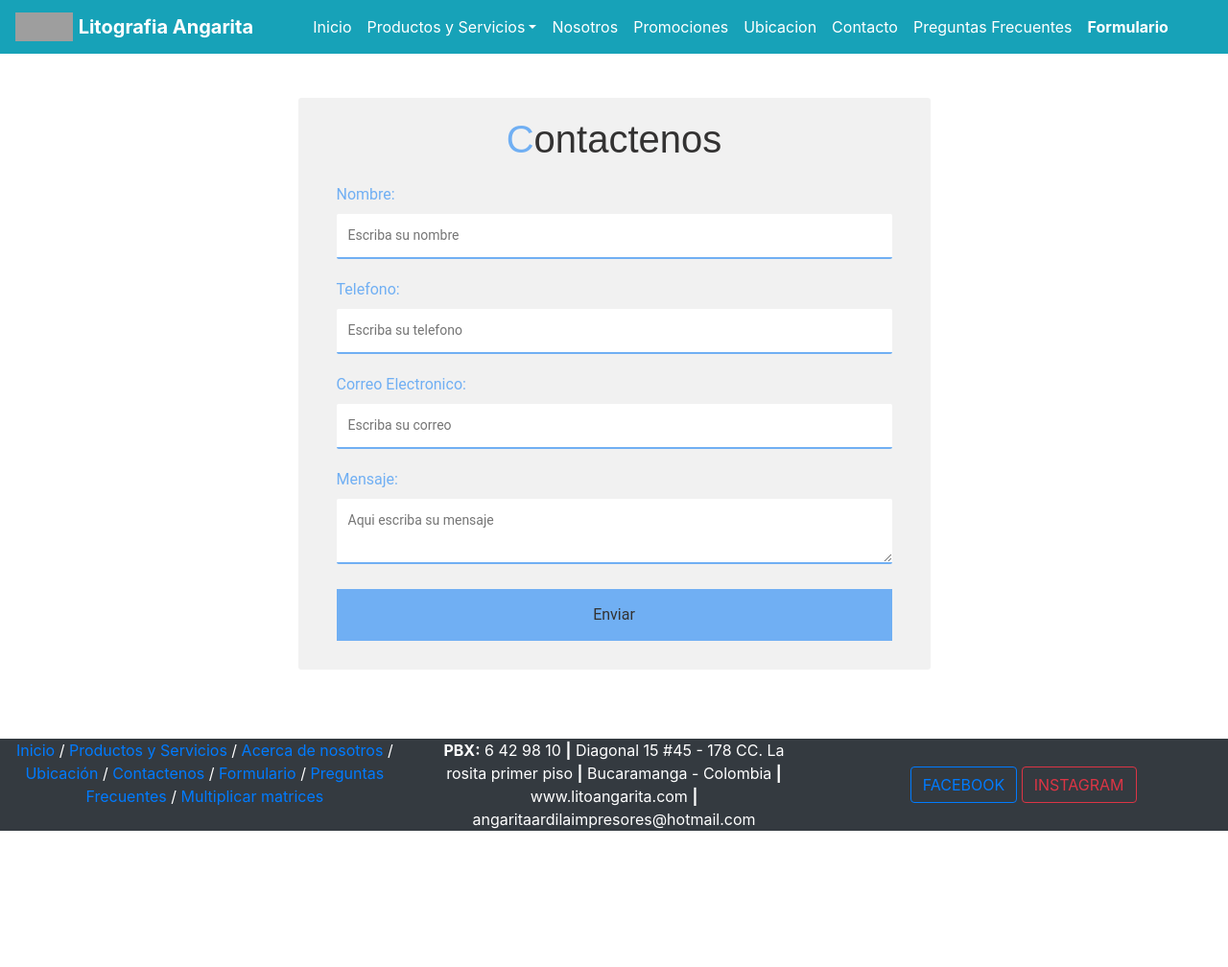
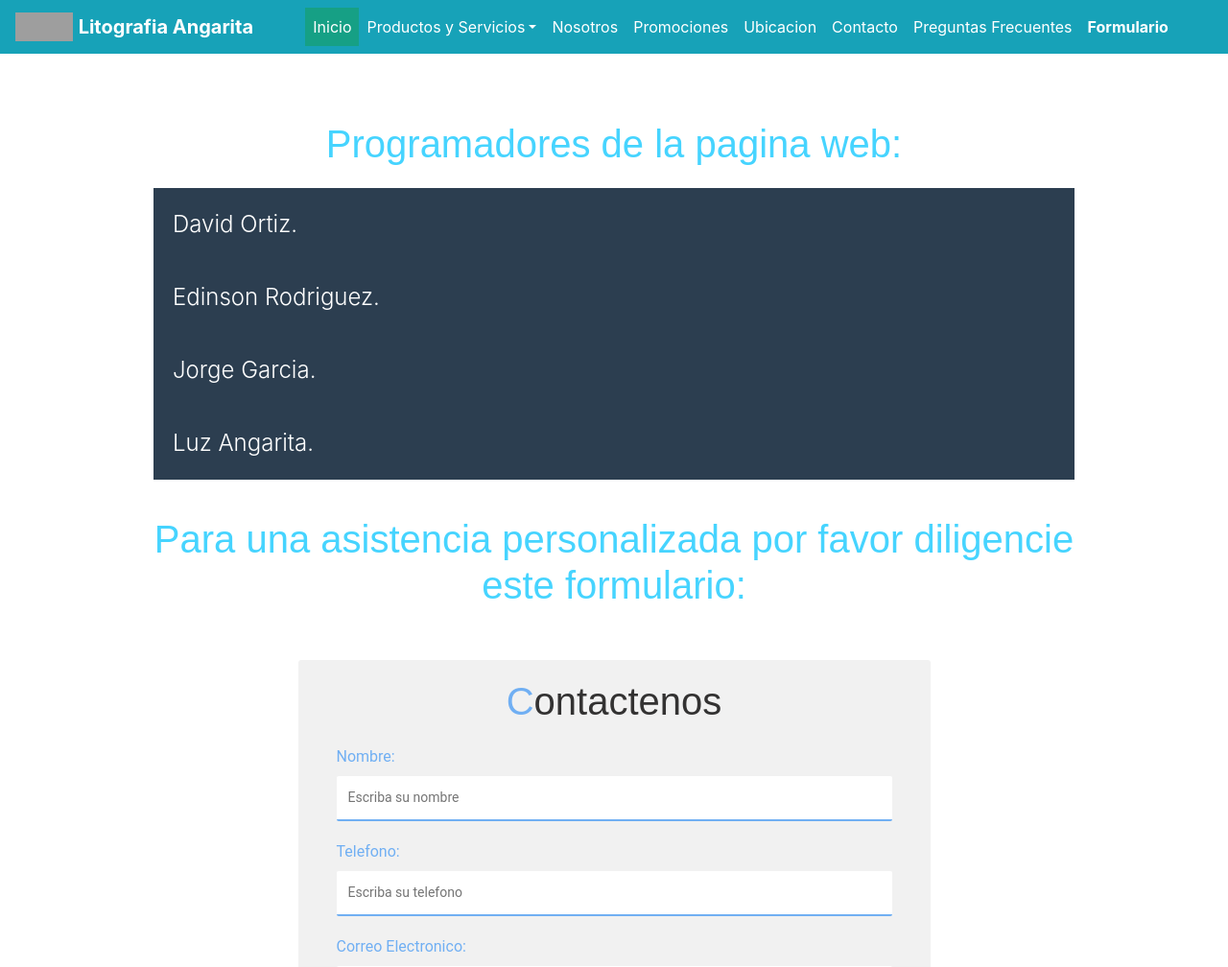
Before and after one commit to karkariam/20192B106, a PHP site: page /CodigoLitografia/templates/contactenos.php in a window 1280 px wide. Shown: the top 1008 px of the page at 96% size. Before the commit the page ends 866 px from the top, so only its background shows below. Run offline with PHP 8.4, Linux system fonts and the light colour scheme; some libraries are stand-ins or nearby versions; grey boxes are pictures that could not be loaded.

Commit message:
agrego informacion personal

```diff
--- a/CodigoLitografia/css/acordeon.css
+++ b/CodigoLitografia/css/acordeon.css
@@ -1,4 +1,12 @@
 #container-main h1 {
+  /*estilos del titulo*/
+  font-weight: normal;
+  font-family: sans-serif;
+  color: #46d4ff;
+  text-align: center;
+  padding: 14px 0;
+}
+#container-main h3 {
   /*estilos del titulo*/
   font-weight: normal;
   font-family: sans-serif;
@@ -103,8 +111,6 @@
   color: white;
 }
 
-
-
 .boton1 {
   text-decoration: none;
   text-align: center;
@@ -114,9 +120,9 @@
   color: #ffffff;
   background-color: #46d4ff;
   border-radius: 6px;
-    border: 2px solid #33BEFF;
+  border: 2px solid #33beff;
 }
-  .boton1:hover{
+.boton1:hover {
   color: #1883ba;
   background-color: #ffffff;
 }
--- a/CodigoLitografia/templates/comercial.php
+++ b/CodigoLitografia/templates/comercial.php
@@ -75,7 +75,6 @@
             contenido.slideUp(250);
             $(this).removeClass("open");
         }
-
     });
 </script>
 <?php include("../includes/footer.php");        ?>
--- a/CodigoLitografia/templates/contactenos.php
+++ b/CodigoLitografia/templates/contactenos.php
@@ -2,7 +2,40 @@
 
 <meta name="viewport" content="width=device-width,user-scalable=no,initial-scale=1.0,maximum-scale=1.0,minimum-scale=1.0">
 <link rel="stylesheet" type="text/css" href="/20192B106/CodigoLitografia/css/estiloformulario.css">
+<link rel="stylesheet" type="text/css" href="/20192B106/CodigoLitografia/css/acordeon.css">
 <br><br><br>
+
+<!-- Contenedores de acordeon con informacion de los progormadores-->
+<div id="container-main">
+    <h1>Programadores de la pagina web:</h1>
+
+    <button class="accordion">David Ortiz.</button>
+    <div class="panel">
+        <img src="../../DatosLitografia/Do.png " alt="3.png" style="width:50%;">
+        <p>Programados senior, direcftor de proyectos.
+        </p>
+    </div>
+    <button class="accordion">Edinson Rodriguez. </button>
+    <div class="panel">
+        <img src="../../DatosLitografia/Ed.png " alt="3.png" style="width:50%;">
+        <p>Programdor jr, master en html5.
+        </p>
+    </div>
+    <button class="accordion">Jorge Garcia. </button>
+    <div class="panel">
+        <img src="../../DatosLitografia/Go.png " alt="3.png" style="width:50%;">
+        <p>agreguen una descripcion.
+        </p>
+    </div>
+    <button class="accordion">Luz Angarita.</button>
+    <div class="panel">
+        <img src="../../DatosLitografia/Luz.png " alt="3.png" style="width:50%;">
+        <p>agreguen una descripcion.
+        </p>
+    </div>
+    <br>
+    <h1>Para una asistencia personalizada por favor diligencie este formulario:</h1>
+</div>
 
 <section class="main">
     <!-- Formulario para contacto-->
@@ -27,8 +60,40 @@
 
         </form>
     </div>
+    <br>
 </section>
 
-<br><br><br>
+<!-- Controles del acordeon -->
+<script>
+    var acc = document.getElementsByClassName("accordion");
+    var i;
+
+    for (i = 0; i < acc.length; i++) {
+        acc[i].addEventListener("click", function() {
+            this.classList.toggle("active");
+            var panel = this.nextElementSibling;
+            if (panel.style.maxHeight) {
+                panel.style.maxHeight = null;
+            } else {
+                panel.style.maxHeight = panel.scrollHeight + "px";
+            }
+        });
+    }
+</script>
+<!-- Controles del acordeon -->
+<script>
+    $(".accordion-titulo").click(function() {
+
+        var contenido = $(this).next(".panel");
+
+        if (contenido.css("display") == "none") { //open
+            contenido.slideDown(250);
+            $(this).addClass("open");
+        } else { //close
+            contenido.slideUp(250);
+            $(this).removeClass("open");
+        }
+    });
+</script>
 
 <?php include("../includes/footer.php");        ?>
```
Also changed, not shown: CodigoLitografia/templates/formulario.php (+32 -2 lines), DatosLitografia/Do.png (added), DatosLitografia/Ed.png (added), DatosLitografia/Go.png (added), DatosLitografia/Luz.png (added). Lines whose indentation alone changed are shown as unchanged.
